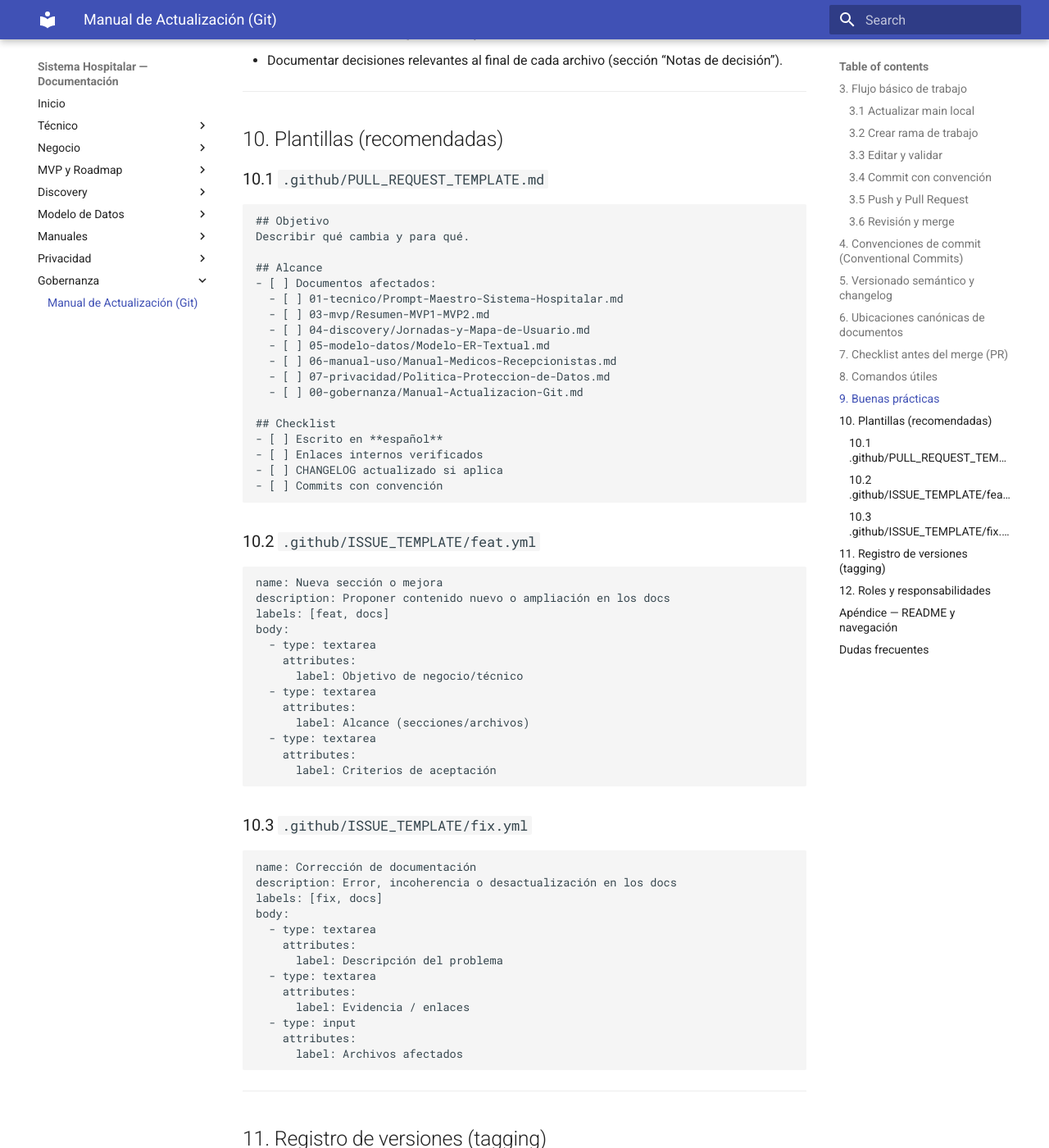
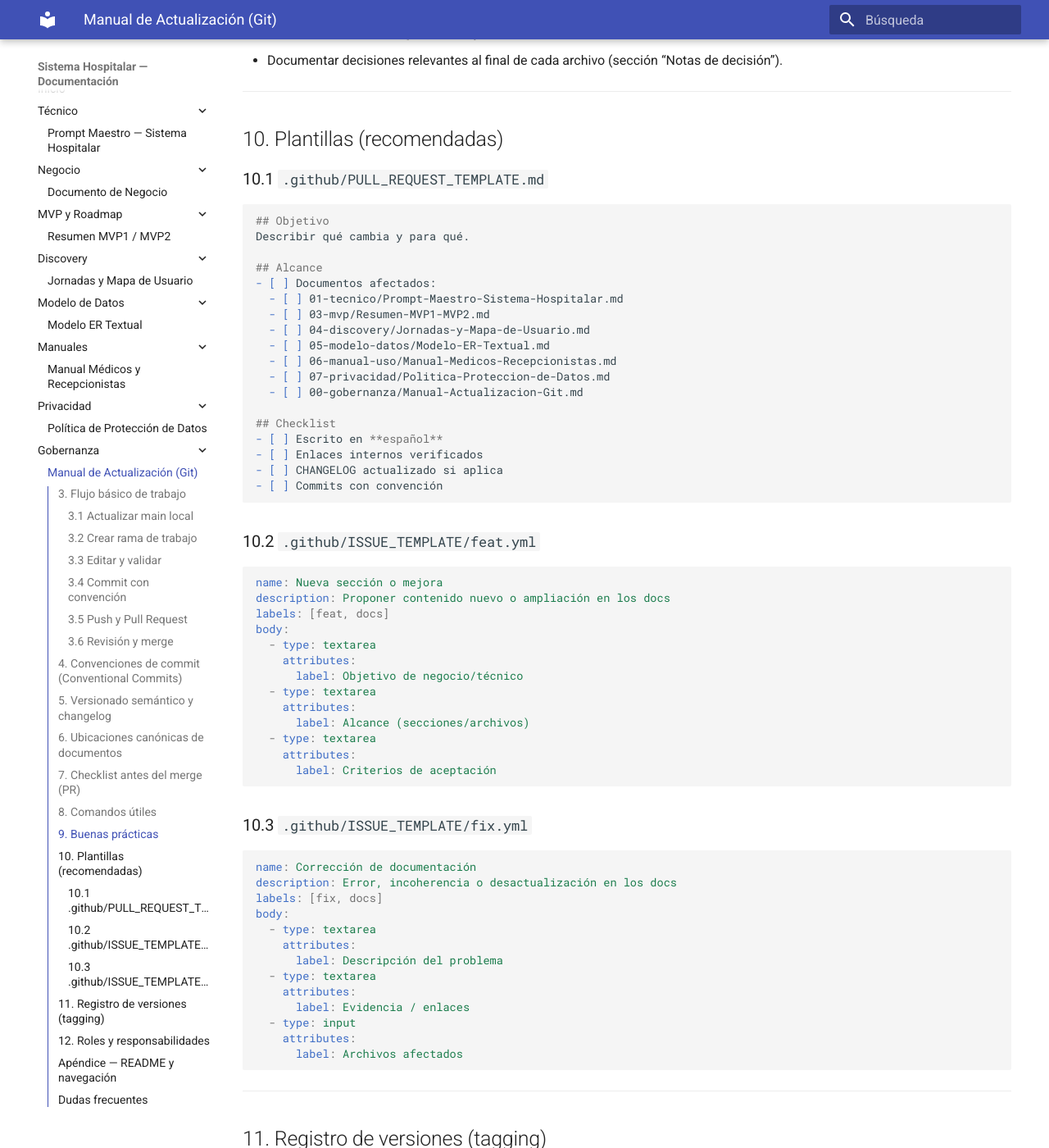
Before and after one commit to halrrik/sistema-hospitalar-docs, an MkDocs documentation site: the page built from docs/00-gobernanza/Manual-Actualizacion-Git.md, in a window 1280 px wide and 1400 px high, scrolled down 4479 px. Shown: the whole window at 82% size. Built offline with MkDocs 1.6.1 and Material for MkDocs 9.7.7, drawn with Linux system fonts in a browser that asks for light colours; some of the changed text lies outside the part shown.

Commit message:
fix(docs): corregir rutas en nav y activar tema Material

```diff
--- a/mkdocs.yml
+++ b/mkdocs.yml
@@ -1,19 +1,22 @@
 site_name: Sistema Hospitalar — Documentación
+site_description: Documentación técnica y funcional del Sistema Hospitalar (Clínica Perú)
+site_author: Equipo de Desarrollo
+
 docs_dir: docs
 strict: true
 
 nav:
   - Inicio: index.md
   - Técnico:
-      - Prompt Maestro: 01-tecnico/Prompt-Maestro-Sistema-Hospitalar.md
+      - Prompt Maestro — Sistema Hospitalar: 01-tecnico/Prompt-Maestro-Sistema-Hospitalar.md
   - Negocio:
       - Documento de Negocio: 02-negocio/Documento-de-Negocio.md
   - MVP y Roadmap:
-      - Resumen MVP1/MVP2: 03-mvp/Resumen-MVP1-MVP2.md
+      - Resumen MVP1 / MVP2: 03-mvp/Resumen-MVP1-MVP2.md
   - Discovery:
       - Jornadas y Mapa de Usuario: 04-discovery/Jornadas-y-Mapa-de-Usuario.md
   - Modelo de Datos:
-      - Modelo ER textual: 05-modelo-datos/Modelo-ER-Textual.md
+      - Modelo ER Textual: 05-modelo-datos/Modelo-ER-Textual.md
   - Manuales:
       - Manual Médicos y Recepcionistas: 06-manual-uso/Manual-Medicos-Recepcionistas.md
   - Privacidad:
@@ -23,9 +26,30 @@ nav:
 
 theme:
   name: material
+  language: es
+  features:
+    - navigation.expand
+    - toc.integrate
+    - content.code.annotate
+    - search.suggest
+    - search.highlight
+    - navigation.instant
 
 markdown_extensions:
   - admonition
+  - codehilite
   - tables
   - toc:
       permalink: true
+  - footnotes
+  - def_list
+  - pymdownx.details
+  - pymdownx.superfences
+  - pymdownx.tabbed:
+      alternate_style: true
+
+extra:
+  social:
+    - icon: fontawesome/brands/github
+      link: https://github.com/halrrik/sistema-hospitalar-docs
+      name: Repositorio oficial en GitHub
```
